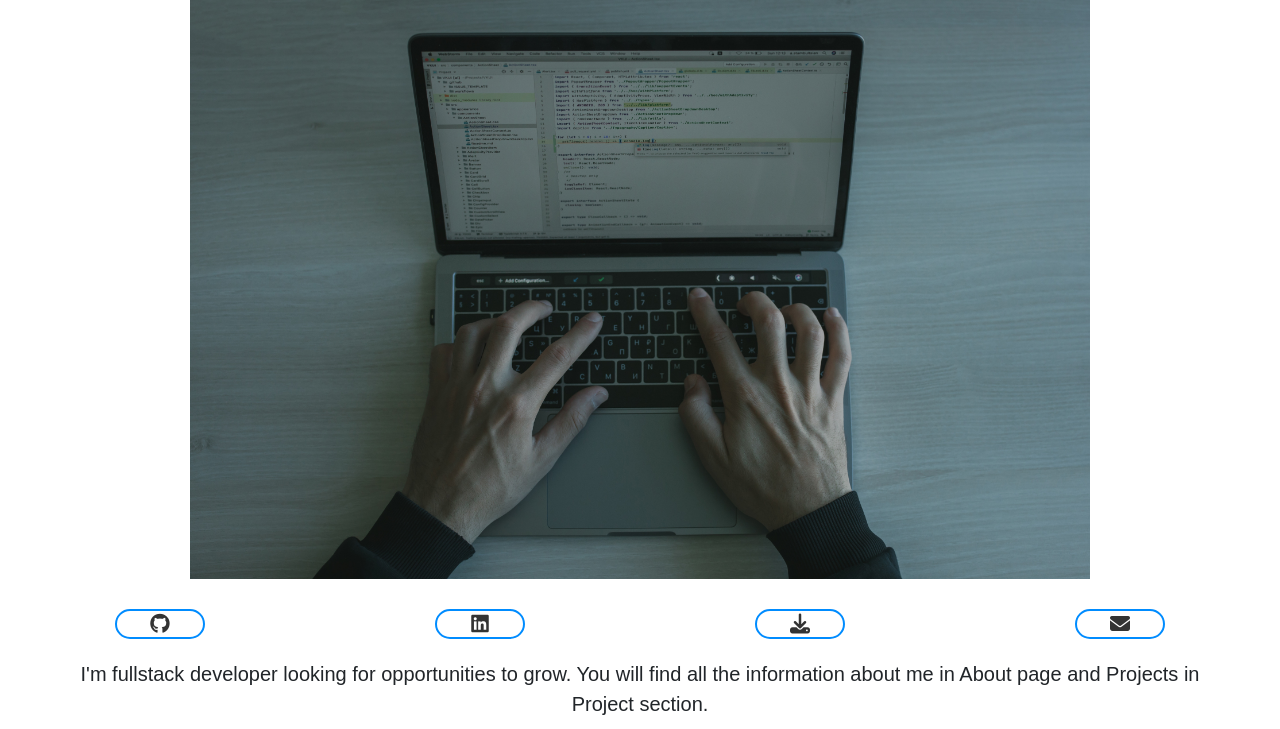
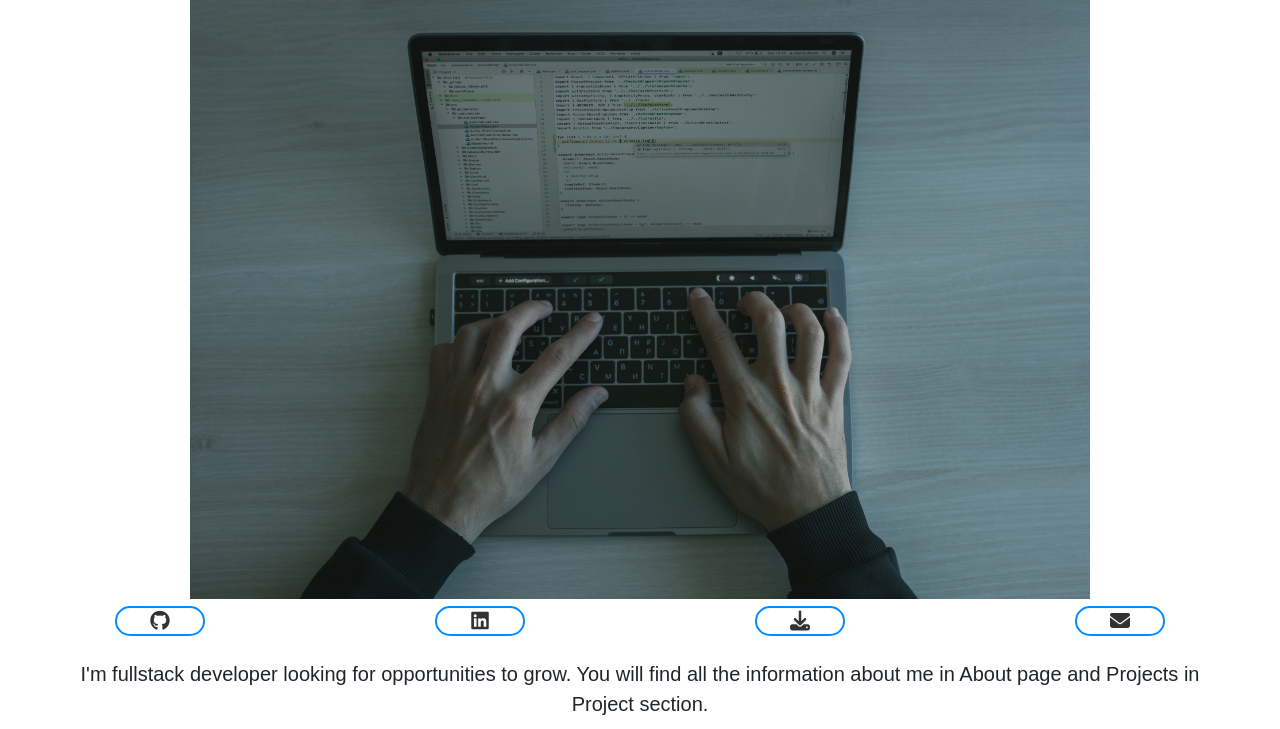
Before and after one commit to aboczek/Portfolio-Website, a Django app: page / in a window 1280 px wide. Shown: the part 161-890 px from the top of the page. Run offline with Django 3.2, Linux system fonts and the light colour scheme; some libraries are stand-ins or nearby versions.

Commit message:
Styling up front panel footer

```diff
--- a/static/css/style.css
+++ b/static/css/style.css
@@ -250,13 +250,14 @@
     width: 100%;
     height: auto;
     background-color: var(--white);
+    padding-bottom: 3px;
 }
 
 .footer-button {
     display: flex;
     justify-content: center;
     align-items: center;
-    margin: 3rem auto 0 auto;
+    margin: 3px auto 0 auto;
     width: 9rem;
     height: 3rem;
     color: var(--grey);
@@ -270,7 +271,7 @@
 }
 
 #footer-logo > a:hover{
-    margin: 3rem auto 0 auto;
+    margin: 3px auto 0 auto;
     width: 9rem;
     height: 3rem;
     color: var(--white);
```
